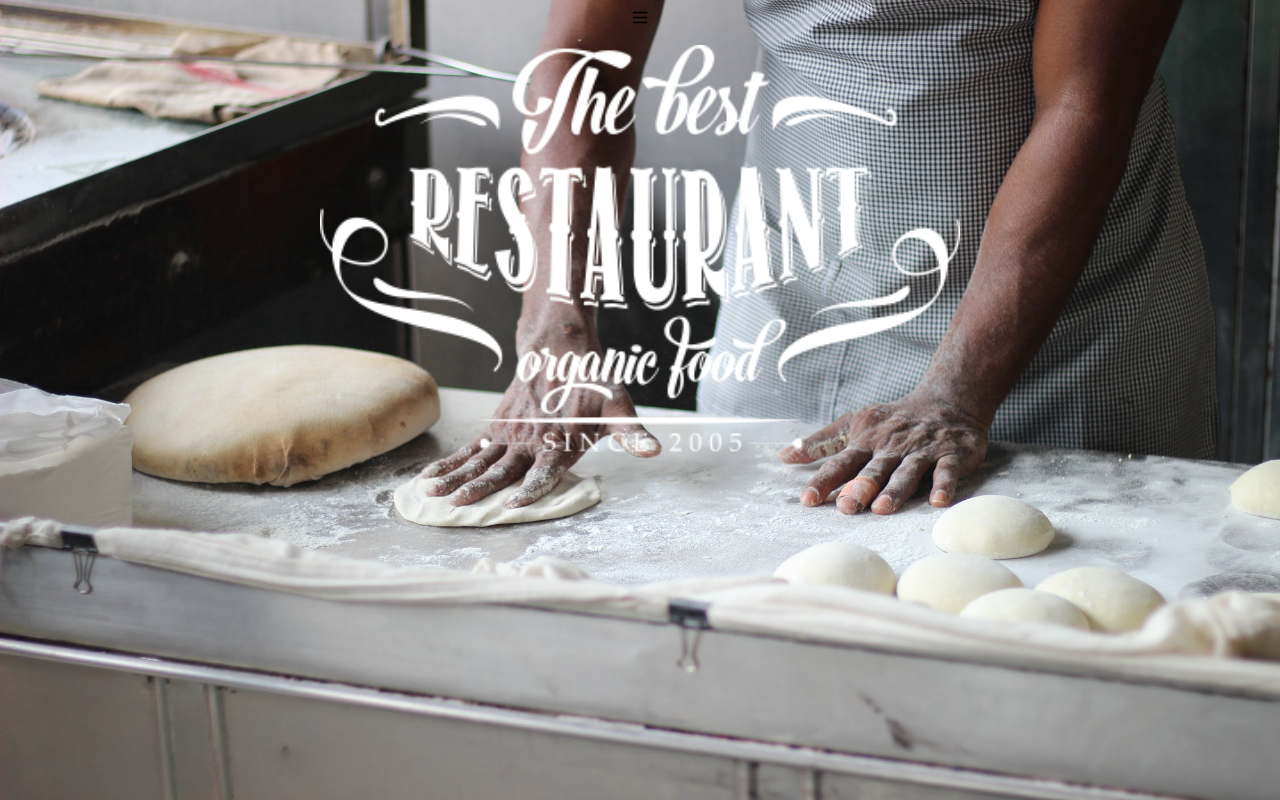
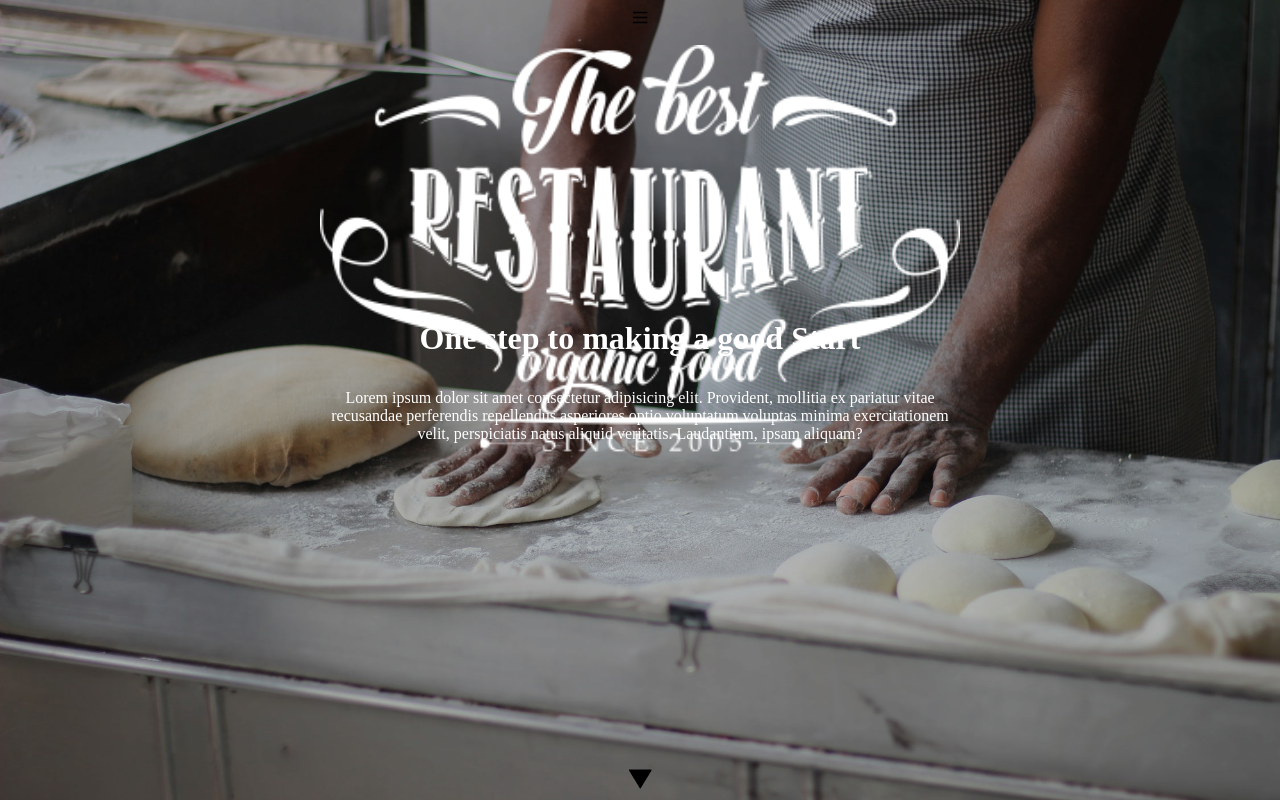
Before and after one commit to Hawaiisunsets/Practice-Food-2-Website, a plain HTML site: page index.html in a window 1280 px wide. Drawn offline with Linux system fonts and the light colour scheme.

Commit message:
finished header

```diff
--- a/css/style.scss
+++ b/css/style.scss
@@ -1,26 +1,37 @@
 @use "general";
 $hamburger_height: 15px;
+
 #logo{
     width: 50vw;
-    left: 50%;
     top: 3*$hamburger_height;
-    transform: translateX(-50%);
-
 }
 
 #hamburgerbutton{
     height: $hamburger_height;
     top: 10px;
-    left: 50%;
-    transform: translatex(-50%);
+}
+
+#scrollarrow{
+    height: 1.5*$hamburger_height;
+    bottom: 10px;
 }
 
 header{
     height: 100vh;
+    color: white;
     background-image: url(/media/dough.jpeg);
     background-size: 100vw 100vh;
-    background-repeat: no-repeat;
-    img{
+    box-shadow: inset 0 0 0 1000px rgba(0,0,0,0.3);
+    img, div{
         position: absolute;
+        left: 50%;
+        transform: translatex(-50%);
     }
+    div{
+        top: 40%;
+        text-align: center;
+    }
+        h1{
+                margin-bottom: 1em;
+        }
 }
--- a/index.html
+++ b/index.html
@@ -11,6 +11,11 @@
     <header>
         <img id="hamburgerbutton" src="/media/menu.svg" alt="Menu Button">
         <img id="logo" src="/media/food_logo.png" alt="Restaurant logo">
+        <div>
+            <h1>One step to making a good Start</h1>
+            <p>Lorem ipsum dolor sit amet consectetur adipisicing elit. Provident, mollitia ex pariatur vitae recusandae perferendis repellendus asperiores optio voluptatum voluptas minima exercitationem velit, perspiciatis natus aliquid veritatis. Laudantium, ipsam aliquam?</p>
+        </div>
+        <img id="scrollarrow" src="/media/arrow.svg" alt="arrow button">
     </header>
 </body>
 </html>
```
Also changed, not shown: css/style.css, 1 other file.
